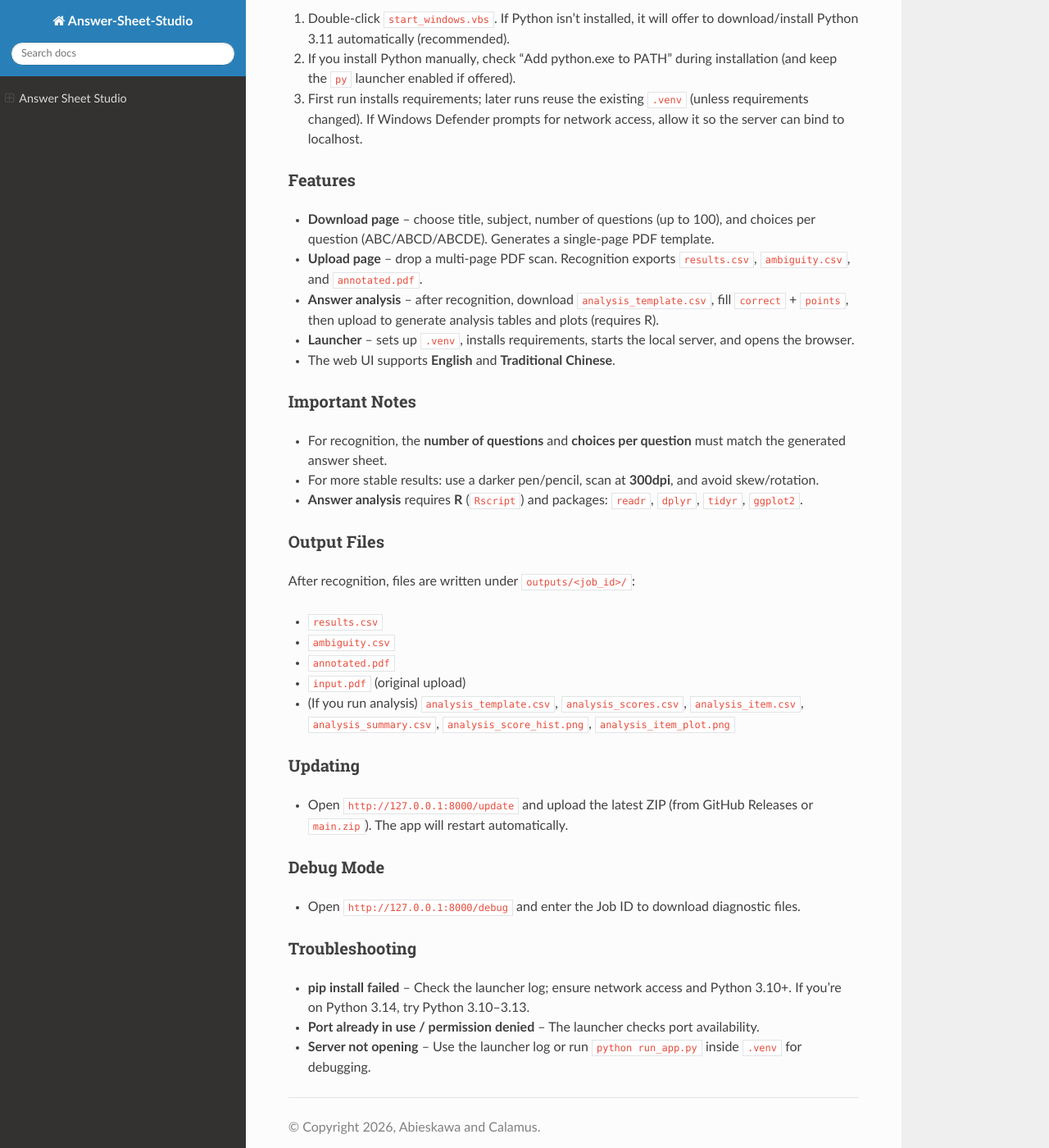
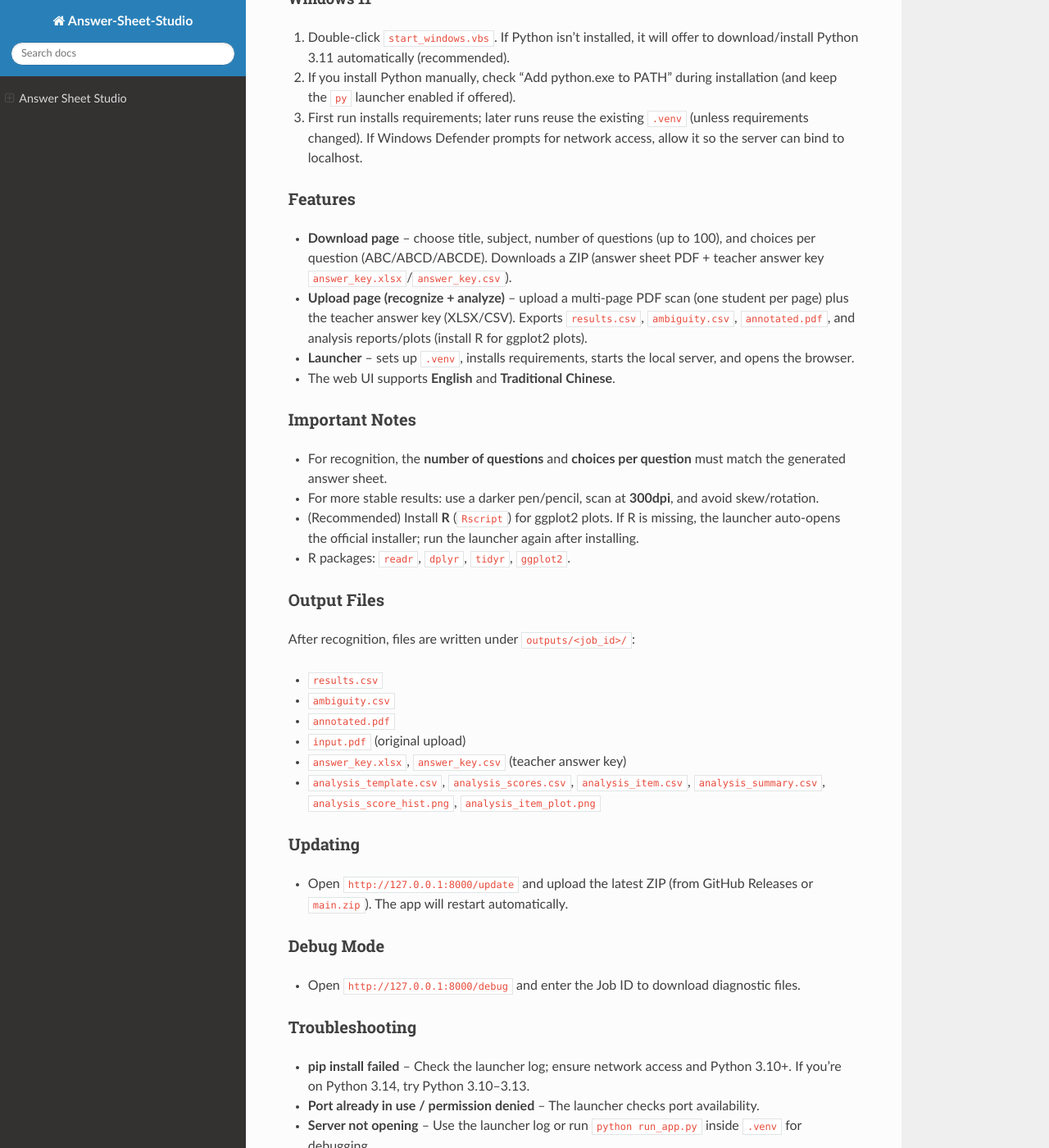
Before and after one commit to Abieskawa/answer-sheet-studio, a Sphinx documentation site: the page built from source/index.rst, in a window 1280 px wide and 1400 px high, scrolled down 2808 px. Shown: the whole window at 82% size. Built offline with Sphinx 7.4.7 and the Read the Docs theme 3.1.0, drawn with Linux system fonts in a browser that asks for light colours; some of the changed text lies outside the part shown.

Commit message:
docs+launcher: auto-install R and update documentation

```diff
--- a/source/index.rst
+++ b/source/index.rst
@@ -32,9 +32,8 @@
 功能說明（進階）
 ~~~~~~~~~~~~~~~~~~~~~~~~~~~~~~
 
-- **下載答案卡**：輸入標題、科目、題數（最多 100 題）、每題選項（ABC / ABCD / ABCDE），產生單頁 PDF。
-- **上傳影像辨識**：上傳多頁 PDF（每頁一位學生）。會輸出 ``results.csv`` （題號為列、學生為欄）、``ambiguity.csv`` （空白/模稜兩可/多選）與 ``annotated.pdf`` （標註辨識結果）。
-- **答案分析**：辨識後可下載 ``analysis_template.csv``，填入每題正確答案（``correct``）與分數（``points``），再上傳執行分析（需要安裝 R）。
+- **下載答案卡**：輸入標題、科目、題數（最多 100 題）、每題選項（ABC / ABCD / ABCDE），下載一個 ZIP（答案卡 PDF + 老師答案檔 ``answer_key.xlsx``/``answer_key.csv``）。
+- **上傳處理（辨識＋分析）**：上傳多頁 PDF（每頁一位學生）＋老師答案檔（XLSX/CSV）。會輸出 ``results.csv``、``ambiguity.csv``、``annotated.pdf``，以及分析報表/圖表（建議安裝 R 用 ``ggplot2`` 出圖）。
 - **啟動器**：雙擊啟動器（``start_mac.command`` 或 ``start_windows.vbs``）即可建立虛擬環境、安裝套件、啟動伺服器並開啟 ``http://127.0.0.1:8000``。
 
 使用注意事項
@@ -42,7 +41,8 @@
 
 - 進行影像辨識時，**題數** 與 **每題選項（ABC/ABCD/ABCDE）** 必須與答案卡一致。
 - 想要結果更穩定：建議用較深的筆、掃描 **300dpi**，並避免歪斜/旋轉。
-- **答案分析** 功能需要安裝 **R**（可執行 ``Rscript``），並安裝套件：``readr``、``dplyr``、``tidyr``、``ggplot2``。
+- （推薦）安裝 **R**（可執行 ``Rscript``）以使用 ``ggplot2`` 產生更好看的圖表；若偵測不到 R，啟動器會自動下載並開啟安裝程式。安裝完成後請再執行一次啟動器。
+- R 套件需求：``readr``、``dplyr``、``tidyr``、``ggplot2``。
 
 輸出檔案
 ~~~~~~~~
@@ -53,7 +53,8 @@
 - ``ambiguity.csv``
 - ``annotated.pdf``
 - ``input.pdf`` （原始上傳檔）
-- （若執行答案分析）``analysis_template.csv``、``analysis_scores.csv``、``analysis_item.csv``、``analysis_summary.csv``、``analysis_score_hist.png``、``analysis_item_plot.png``
+- ``answer_key.xlsx``、``answer_key.csv``（老師答案檔）
+- ``analysis_template.csv``、``analysis_scores.csv``、``analysis_item.csv``、``analysis_summary.csv``、``analysis_score_hist.png``、``analysis_item_plot.png``
 
 更新
 ~~~~
@@ -113,9 +114,8 @@
 Features
 ~~~~~~~~
 
-- **Download page** – choose title, subject, number of questions (up to 100), and choices per question (ABC/ABCD/ABCDE). Generates a single-page PDF template.
-- **Upload page** – drop a multi-page PDF scan. Recognition exports ``results.csv``, ``ambiguity.csv``, and ``annotated.pdf``.
-- **Answer analysis** – after recognition, download ``analysis_template.csv``, fill ``correct`` + ``points``, then upload to generate analysis tables and plots (requires R).
+- **Download page** – choose title, subject, number of questions (up to 100), and choices per question (ABC/ABCD/ABCDE). Downloads a ZIP (answer sheet PDF + teacher answer key ``answer_key.xlsx``/``answer_key.csv``).
+- **Upload page (recognize + analyze)** – upload a multi-page PDF scan (one student per page) plus the teacher answer key (XLSX/CSV). Exports ``results.csv``, ``ambiguity.csv``, ``annotated.pdf``, and analysis reports/plots (install R for ggplot2 plots).
 - **Launcher** – sets up ``.venv``, installs requirements, starts the local server, and opens the browser.
 - The web UI supports **English** and **Traditional Chinese**.
 
@@ -124,7 +124,8 @@
 
 - For recognition, the **number of questions** and **choices per question** must match the generated answer sheet.
 - For more stable results: use a darker pen/pencil, scan at **300dpi**, and avoid skew/rotation.
-- **Answer analysis** requires **R** (``Rscript``) and packages: ``readr``, ``dplyr``, ``tidyr``, ``ggplot2``.
+- (Recommended) Install **R** (``Rscript``) for ggplot2 plots. If R is missing, the launcher auto-opens the official installer; run the launcher again after installing.
+- R packages: ``readr``, ``dplyr``, ``tidyr``, ``ggplot2``.
 
 Output Files
 ~~~~~~~~~~~~
@@ -135,7 +136,8 @@
 - ``ambiguity.csv``
 - ``annotated.pdf``
 - ``input.pdf`` (original upload)
-- (If you run analysis) ``analysis_template.csv``, ``analysis_scores.csv``, ``analysis_item.csv``, ``analysis_summary.csv``, ``analysis_score_hist.png``, ``analysis_item_plot.png``
+- ``answer_key.xlsx``, ``answer_key.csv`` (teacher answer key)
+- ``analysis_template.csv``, ``analysis_scores.csv``, ``analysis_item.csv``, ``analysis_summary.csv``, ``analysis_score_hist.png``, ``analysis_item_plot.png``
 
 Updating
 ~~~~~~~~
```
Also changed, not shown: README.md (+12 -10 lines), docs/index.md (+7 -2 lines), 2 other files.
